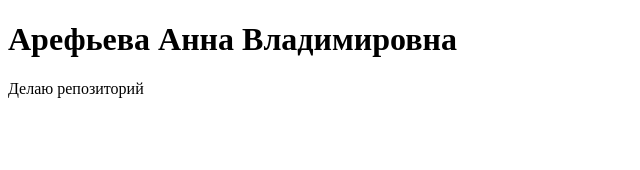
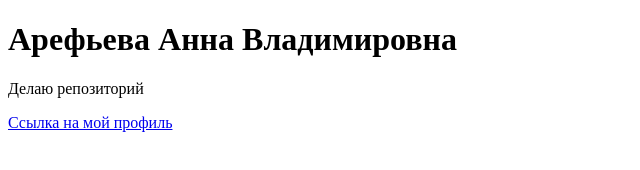
Before and after one commit to Anna-Aref/myLab, a plain HTML site: page index.html in a window 1280 px wide. Shown: the whole page, without its empty margins (0-640 px from the left). Drawn offline with Linux system fonts and the light colour scheme.

Commit message:
Добавление ссылки на профиль
Добавлен код на мой профиль в Цифровом университете АлтГУ

```diff
--- a/index.html
+++ b/index.html
@@ -6,5 +6,6 @@
   <body>
    <h1>Арефьева Анна Владимировна</h1>
    <p>Делаю репозиторий</p>
+    <a href="https://portal.edu.asu.ru/user/profile.php?id=34179">Ссылка на мой профиль</a>
   </body>
 </html>
```
